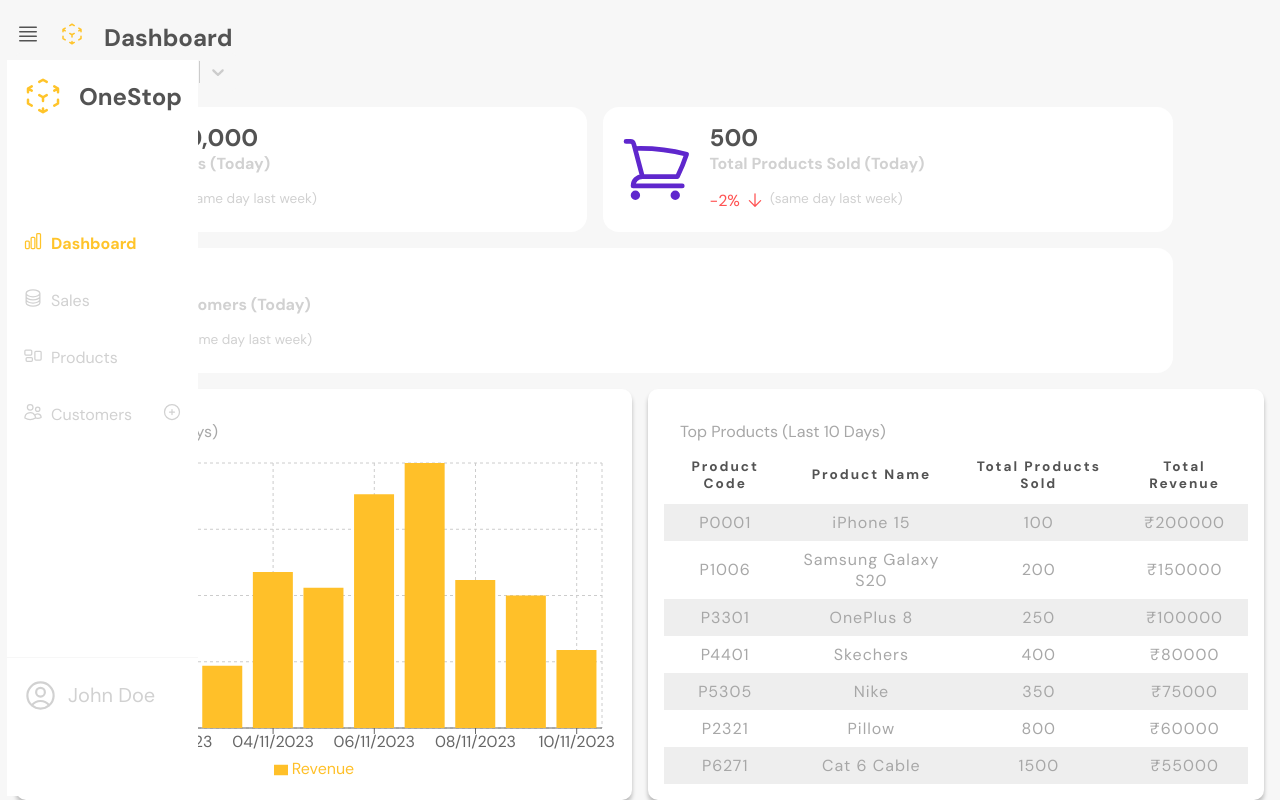
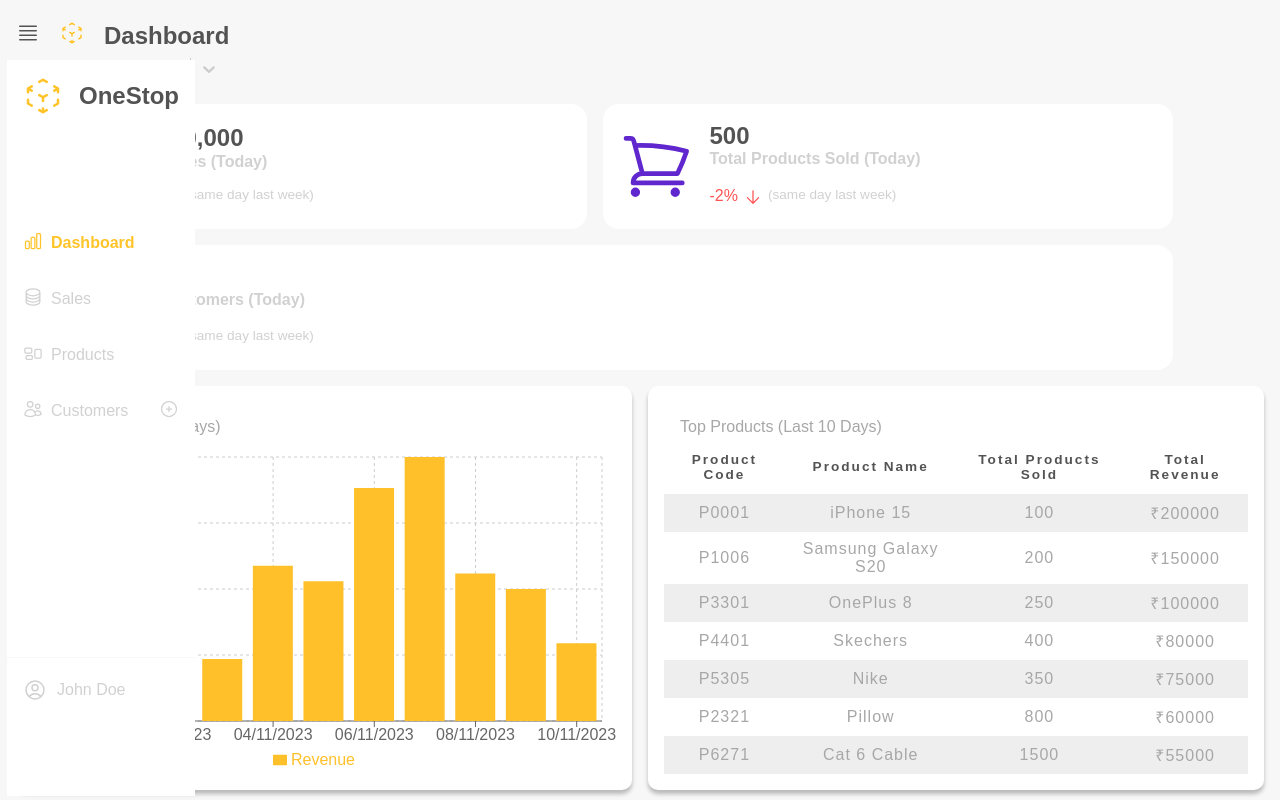
Before and after one commit to gowtham10/commerce-platform-dashboard, a Next.js app: page / in a window 1280 px wide. Both pictures are taken after a click on the icon 28 px from the left and 34 px from the top of the page. Built offline with nearby package versions, Linux system fonts and the light colour scheme; no server answers.

Commit message:
updated font family & profile size

```diff
--- a/src/app/globals.scss
+++ b/src/app/globals.scss
@@ -97,7 +97,7 @@ body {
     rgb(var(--background-start-rgb));
   display: flex;
   height: 100vh;
-  font-family: 'DM Sans', Segoe UI, Roboto, Oxygen, Ubuntu, Cantarell, Fira Sans, Droid Sans, Helvetica Neue, sans-serif;
+  font-family: Arial, Helvetica Neue, Helvetica, sans-serif;
 
 }
 
--- a/src/features/sidebar/sidebar.module.scss
+++ b/src/features/sidebar/sidebar.module.scss
@@ -93,7 +93,7 @@
     padding-left: 10px;
     display: flex;
     align-items: center;
-    font-size: 1.25rem;
+    font-size: 1rem;
   }
 
 }
--- a/src/features/sidebar/sidebar__profile.tsx
+++ b/src/features/sidebar/sidebar__profile.tsx
@@ -5,7 +5,7 @@ export function Profile() {
   return (
     <section className={styles["sidebar__profile"]}>
       <div className={styles["sidebar__profile-container"]}>
-        <UserCircleIcon width={35} height={35} />
+        <UserCircleIcon width={24} height={24} />
         <span className={styles["sidebar__profile-name"]}>
           John Doe
         </span>
```
